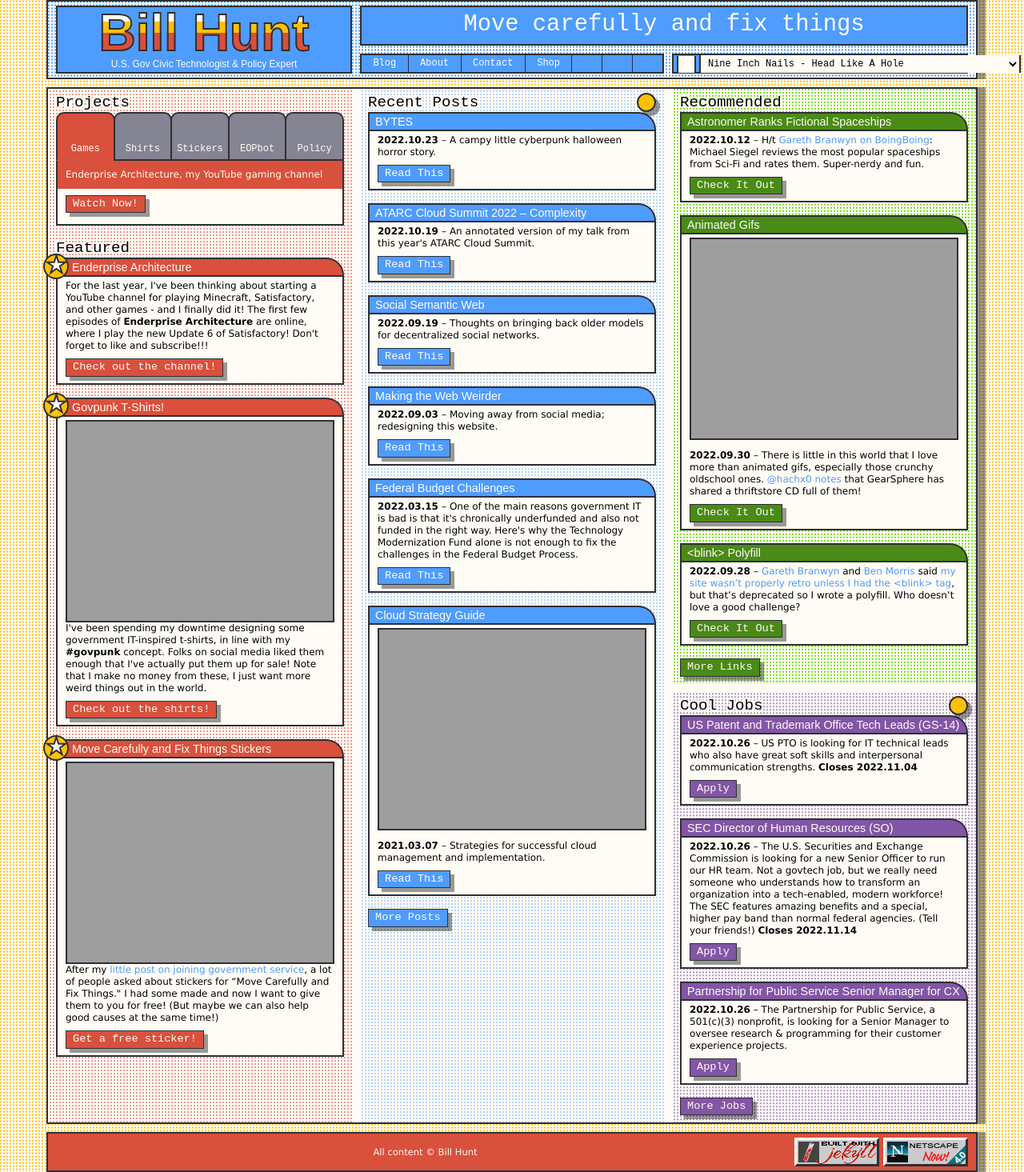
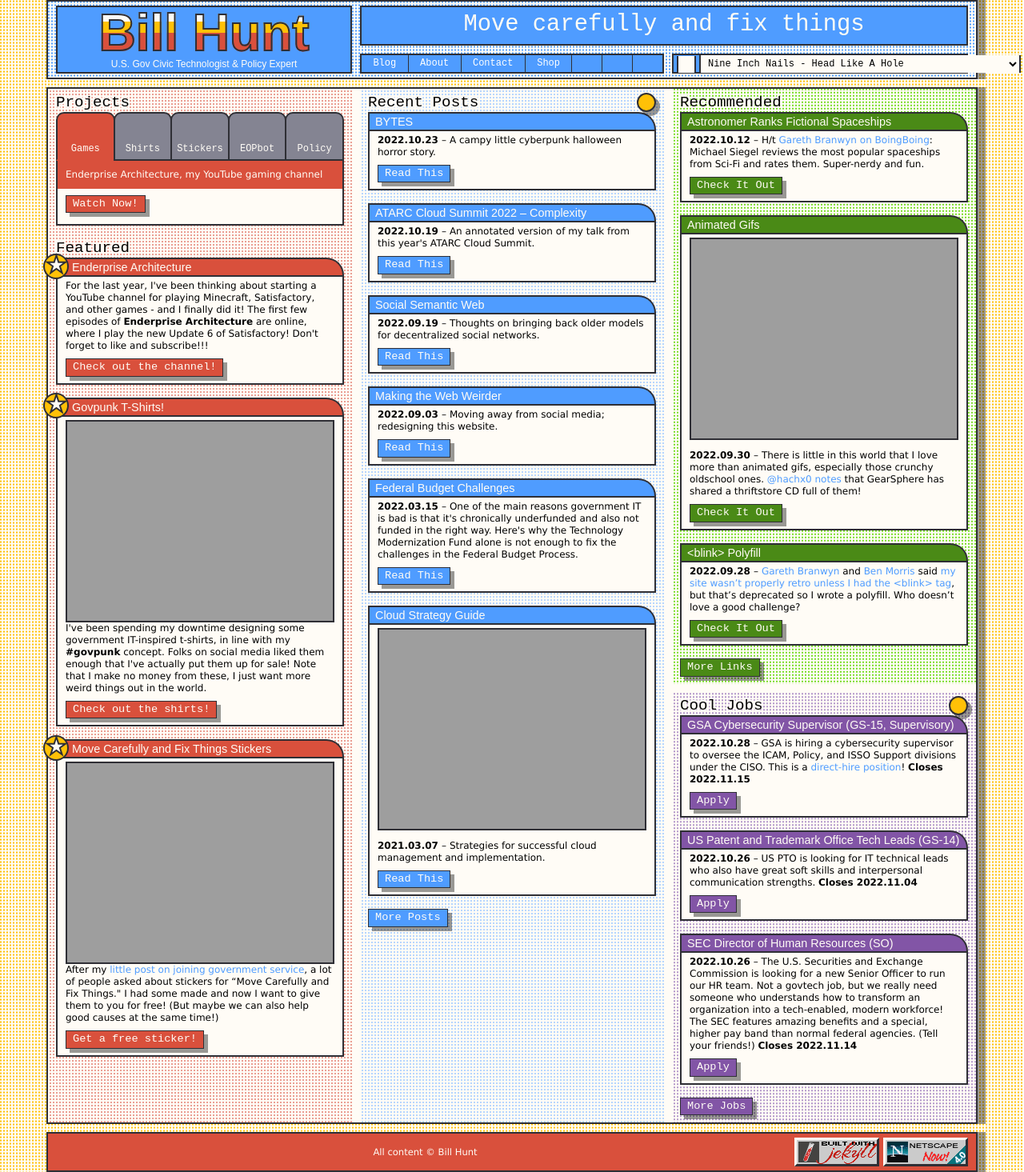
Before and after one commit to krusynth/billhunt.dev, a Jekyll site: the page built from index.md, in a window 1280 px wide. Shown: the whole page at 80% size. Built offline with Jekyll 4.4.1, drawn with Linux system fonts in a browser that asks for light colours; some web fonts are replaced.

Commit message:
Update content

```diff
--- a/_data/jobs.yml
+++ b/_data/jobs.yml
@@ -1,3 +1,9 @@
+- title: GSA Cybersecurity Supervisor (GS-15, Supervisory)
+  url: https://www.usajobs.gov/job/685440700
+  date: 2022-10-28
+  closes: 2022-11-15
+  content: GSA is hiring a cybersecurity supervisor to oversee the ICAM, Policy, and ISSO Support divisions under the CISO. This is a [direct-hire position](https://digitalpolicy.us/policies/hiring/#direct-hire-authorities)!
+
 - title: US Patent and Trademark Office Tech Leads (GS-14)
   url: https://www.usajobs.gov/job/680350700
   date: 2022-10-26
```
